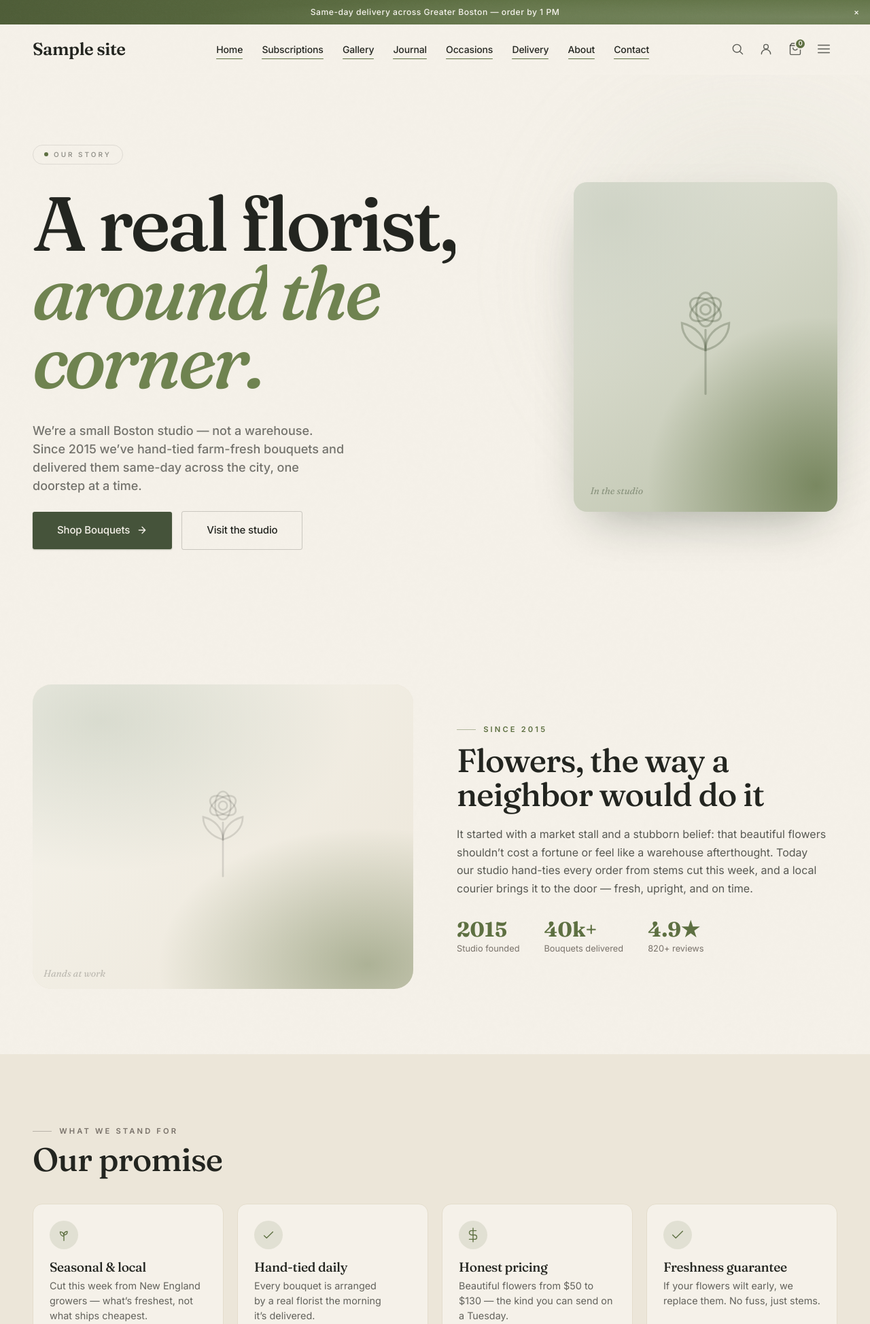
After one commit to mjjorik/v0-e-commerce-flower-website, a WordPress theme: template wp-theme/wildflower/page-about.php in a window 1280 px wide. The commit adds this page. Shown: the top 1948 px of the page at 68% size. Run offline with PHP 8.4 and a stand-in for WordPress, Linux system fonts and the light colour scheme; the site name, menu and one post (Sample post) are stand-ins, and other content is empty; some libraries are stand-ins or nearby versions.

Commit message:
Add About page (page-about.php) — story, values, team (E-E-A-T) + schema
Auto-applies to /about/. Hero (story + image), since-2015 story with stats,
'Our promise' values, 'Meet the studio' team grid (real florists), CTA.
AboutPage + Organization(founder/employees) + BreadcrumbList JSON-LD.

```diff
--- /dev/null
+++ b/wp-theme/wildflower/page-about.php
@@ -0,0 +1,159 @@
+<?php
+/**
+ * About page (auto-applies to the page with slug "about").
+ *
+ * Story / values / team — strong E-E-A-T (real local studio, founder, florists).
+ * Wildflower system (theme + pult aware). AboutPage + Organization + Person +
+ * BreadcrumbList JSON-LD.
+ *
+ * @package Wildflower
+ */
+
+get_header();
+$brand = wildflower_brand();
+$shop  = class_exists( 'WooCommerce' ) ? wc_get_page_permalink( 'shop' ) : home_url( '/' );
+
+$values = array(
+	array( 'M12 21v-9M12 14C8.5 14 6 11 6 7c4 0 6 3 6 7zM12 12c3.2 0 5.5-2.2 5.5-5.5C14 6.5 12 8.6 12 12z', __( 'Seasonal & local', 'wildflower' ), __( 'Cut this week from New England growers — what’s freshest, not what ships cheapest.', 'wildflower' ) ),
+	array( 'M5 13l4 4L19 7', __( 'Hand-tied daily', 'wildflower' ), __( 'Every bouquet is arranged by a real florist the morning it’s delivered.', 'wildflower' ) ),
+	array( 'M12 1v22M17 5H9.5a3.5 3.5 0 0 0 0 7h5a3.5 3.5 0 0 1 0 7H6', __( 'Honest pricing', 'wildflower' ), __( 'Beautiful flowers from $50 to $130 — the kind you can send on a Tuesday.', 'wildflower' ) ),
+	array( 'M20 6 9 17l-5-5', __( 'Freshness guarantee', 'wildflower' ), __( 'If your flowers wilt early, we replace them. No fuss, just stems.', 'wildflower' ) ),
+);
+
+$team = array(
+	array( __( 'Andrea Bell', 'wildflower' ), __( 'Founder & Lead Florist', 'wildflower' ) ),
+	array( __( 'Marco Reyes', 'wildflower' ), __( 'Studio Designer', 'wildflower' ) ),
+	array( __( 'Sana Okafor', 'wildflower' ), __( 'Seasonal Buyer', 'wildflower' ) ),
+	array( __( 'Tom Whitfield', 'wildflower' ), __( 'Delivery Lead', 'wildflower' ) ),
+);
+?>
+
+<!-- ABOUT: HERO -->
+<section class="hero">
+	<span class="hero__glow" aria-hidden="true" data-parallax="90"></span>
+	<div class="container--wide">
+		<div class="hero__grid">
+			<div class="hero__content">
+				<span class="hero__badge"><span class="dot"></span> <?php esc_html_e( 'Our story', 'wildflower' ); ?></span>
+				<h1 class="kinetic">
+					<?php echo wildflower_kinetic( 'A real florist,' ); ?><br>
+					<span class="italic"><?php echo wildflower_kinetic( 'around the corner.' ); ?></span>
+				</h1>
+				<div class="hero__lead">
+					<p><?php esc_html_e( 'We’re a small Boston studio — not a warehouse. Since 2015 we’ve hand-tied farm-fresh bouquets and delivered them same-day across the city, one doorstep at a time.', 'wildflower' ); ?></p>
+					<div class="hero__cta">
+						<a class="btn--primary btn--lg btn--magnetic" data-magnetic="0.25" href="<?php echo esc_url( $shop ); ?>"><?php esc_html_e( 'Shop Bouquets', 'wildflower' ); ?> <?php echo wildflower_arrow(); // phpcs:ignore ?></a>
+						<a class="btn--outline btn--lg" href="<?php echo esc_url( home_url( '/contact/' ) ); ?>"><?php esc_html_e( 'Visit the studio', 'wildflower' ); ?></a>
+					</div>
+				</div>
+			</div>
+			<div class="hero__visual">
+				<div class="hero__media media"><?php wildflower_media( null, 'large', __( 'In the studio', 'wildflower' ), true ); ?></div>
+			</div>
+		</div>
+	</div>
+</section>
+
+<!-- STORY + STATS -->
+<section class="section">
+	<div class="container">
+		<div class="story">
+			<div class="story__media media"><?php wildflower_media( null, 'large', __( 'Hands at work', 'wildflower' ), true ); ?></div>
+			<div class="story__body reveal">
+				<p class="eyebrow" style="color:var(--accent);"><?php esc_html_e( 'Since 2015', 'wildflower' ); ?></p>
+				<h2 class="kinetic" style="margin-top:.75rem;"><?php echo wildflower_kinetic( __( 'Flowers, the way a neighbor would do it', 'wildflower' ) ); // phpcs:ignore ?></h2>
+				<p class="story__text"><?php esc_html_e( 'It started with a market stall and a stubborn belief: that beautiful flowers shouldn’t cost a fortune or feel like a warehouse afterthought. Today our studio hand-ties every order from stems cut this week, and a local courier brings it to the door — fresh, upright, and on time.', 'wildflower' ); ?></p>
+				<div class="story__stats">
+					<div><strong>2015</strong><span><?php esc_html_e( 'Studio founded', 'wildflower' ); ?></span></div>
+					<div><strong>40k+</strong><span><?php esc_html_e( 'Bouquets delivered', 'wildflower' ); ?></span></div>
+					<div><strong>4.9★</strong><span><?php esc_html_e( '820+ reviews', 'wildflower' ); ?></span></div>
+				</div>
+			</div>
+		</div>
+	</div>
+</section>
+
+<!-- VALUES -->
+<section class="section section--alt">
+	<div class="container">
+		<div class="section-head"><div style="max-width:36rem;"><p class="eyebrow reveal"><?php esc_html_e( 'What we stand for', 'wildflower' ); ?></p><h2 class="kinetic" style="margin-top:.5rem;"><?php echo wildflower_kinetic( __( 'Our promise', 'wildflower' ) ); // phpcs:ignore ?></h2></div></div>
+		<ul class="incl-grid reveal">
+			<?php foreach ( $values as $v ) : ?>
+				<li class="incl">
+					<span class="incl__icon"><svg width="22" height="22" viewBox="0 0 24 24" fill="none" stroke="currentColor" stroke-width="1.5" stroke-linecap="round" stroke-linejoin="round"><path d="<?php echo esc_attr( $v[0] ); ?>"/></svg></span>
+					<h3><?php echo esc_html( $v[1] ); ?></h3>
+					<p><?php echo esc_html( $v[2] ); ?></p>
+				</li>
+			<?php endforeach; ?>
+		</ul>
+	</div>
+</section>
+
+<!-- TEAM (E-E-A-T) -->
+<section class="section">
+	<div class="container">
+		<div class="section-head"><div style="max-width:36rem;"><p class="eyebrow reveal"><?php esc_html_e( 'The hands behind it', 'wildflower' ); ?></p><h2 class="kinetic" style="margin-top:.5rem;"><?php echo wildflower_kinetic( __( 'Meet the studio', 'wildflower' ) ); // phpcs:ignore ?></h2></div></div>
+		<ul class="team-grid">
+			<?php foreach ( $team as $ti => $m ) : ?>
+				<li class="team-member reveal" data-delay="<?php echo esc_attr( $ti * 80 ); ?>">
+					<span class="team-member__photo"><span class="media-fallback media-fallback--<?php echo esc_attr( ( $ti % 5 ) + 1 ); ?>" aria-hidden="true"><?php echo wildflower_flower_svg(); // phpcs:ignore ?></span></span>
+					<h3 class="team-member__name"><?php echo esc_html( $m[0] ); ?></h3>
+					<p class="team-member__role"><?php echo esc_html( $m[1] ); ?></p>
+				</li>
+			<?php endforeach; ?>
+		</ul>
+	</div>
+</section>
+
+<!-- CTA -->
+<section class="section" style="padding-top:0;">
+	<div class="container">
+		<div class="cta">
+			<span class="cta__glow" aria-hidden="true" data-parallax="-70"></span>
+			<p class="eyebrow" style="position:relative;margin-bottom:1.25rem;"><?php esc_html_e( 'Made in Boston', 'wildflower' ); ?></p>
+			<h2 class="kinetic"><?php echo wildflower_kinetic( __( 'Let’s put flowers on someone’s table.', 'wildflower' ) ); // phpcs:ignore ?></h2>
+			<p><?php esc_html_e( 'Fresh, hand-tied and delivered same-day across Greater Boston.', 'wildflower' ); ?></p>
+			<div class="cta__row">
+				<a class="btn--accent btn--lg btn--pulse" href="<?php echo esc_url( $shop ); ?>"><?php esc_html_e( 'Shop Bouquets', 'wildflower' ); ?> <?php echo wildflower_arrow(); // phpcs:ignore ?></a>
+			</div>
+		</div>
+	</div>
+</section>
+
+<?php
+$home = home_url( '/' );
+$members = array();
+foreach ( $team as $m ) {
+	$members[] = array( '@type' => 'Person', 'name' => $m[0], 'jobTitle' => $m[1], 'worksFor' => array( '@id' => $home . '#business' ) );
+}
+wildflower_print_jsonld(
+	array(
+		array(
+			'@context' => 'https://schema.org',
+			'@type'    => 'AboutPage',
+			'name'     => 'About ' . $brand['name'],
+			'url'      => get_permalink(),
+			'about'    => array( '@id' => $home . '#business' ),
+		),
+		array(
+			'@context'      => 'https://schema.org',
+			'@type'         => 'Organization',
+			'@id'           => $home . '#business',
+			'name'          => $brand['name'],
+			'foundingDate'  => '2015',
+			'founder'       => array( '@type' => 'Person', 'name' => $team[0][0] ),
+			'employee'      => $members,
+			'areaServed'    => 'Greater Boston',
+		),
+		array(
+			'@context'        => 'https://schema.org',
+			'@type'           => 'BreadcrumbList',
+			'itemListElement' => array(
+				array( '@type' => 'ListItem', 'position' => 1, 'name' => 'Home', 'item' => $home ),
+				array( '@type' => 'ListItem', 'position' => 2, 'name' => 'About', 'item' => get_permalink() ),
+			),
+		),
+	)
+);
+
+get_footer();
--- a/wp-theme/wildflower/style.css
+++ b/wp-theme/wildflower/style.css
@@ -1213,3 +1213,13 @@ textarea { resize: vertical; }
   .btn--outline:hover { color: var(--background); border-color: var(--foreground); background: transparent; }
   .btn--outline:hover::after { transform: scaleY(1); }
 }
+
+/* ============================================================
+   X12. About — team grid
+   ============================================================ */
+.team-grid { list-style: none; margin: 0; padding: 0; display: grid; gap: 1.5rem; grid-template-columns: repeat(2, 1fr); }
+@media (min-width: 900px) { .team-grid { grid-template-columns: repeat(4, 1fr); } }
+.team-member__photo { position: relative; display: block; aspect-ratio: 4/5; border-radius: var(--radius-xl); overflow: hidden; background: var(--card); box-shadow: var(--shadow-card); }
+.team-member__photo .media-fallback { position: absolute; inset: 0; }
+.team-member__name { font-family: var(--font-serif); font-size: 1.2rem; margin-top: .9rem; }
+.team-member__role { color: var(--muted-foreground); font-size: .88rem; margin-top: .1rem; }
```
